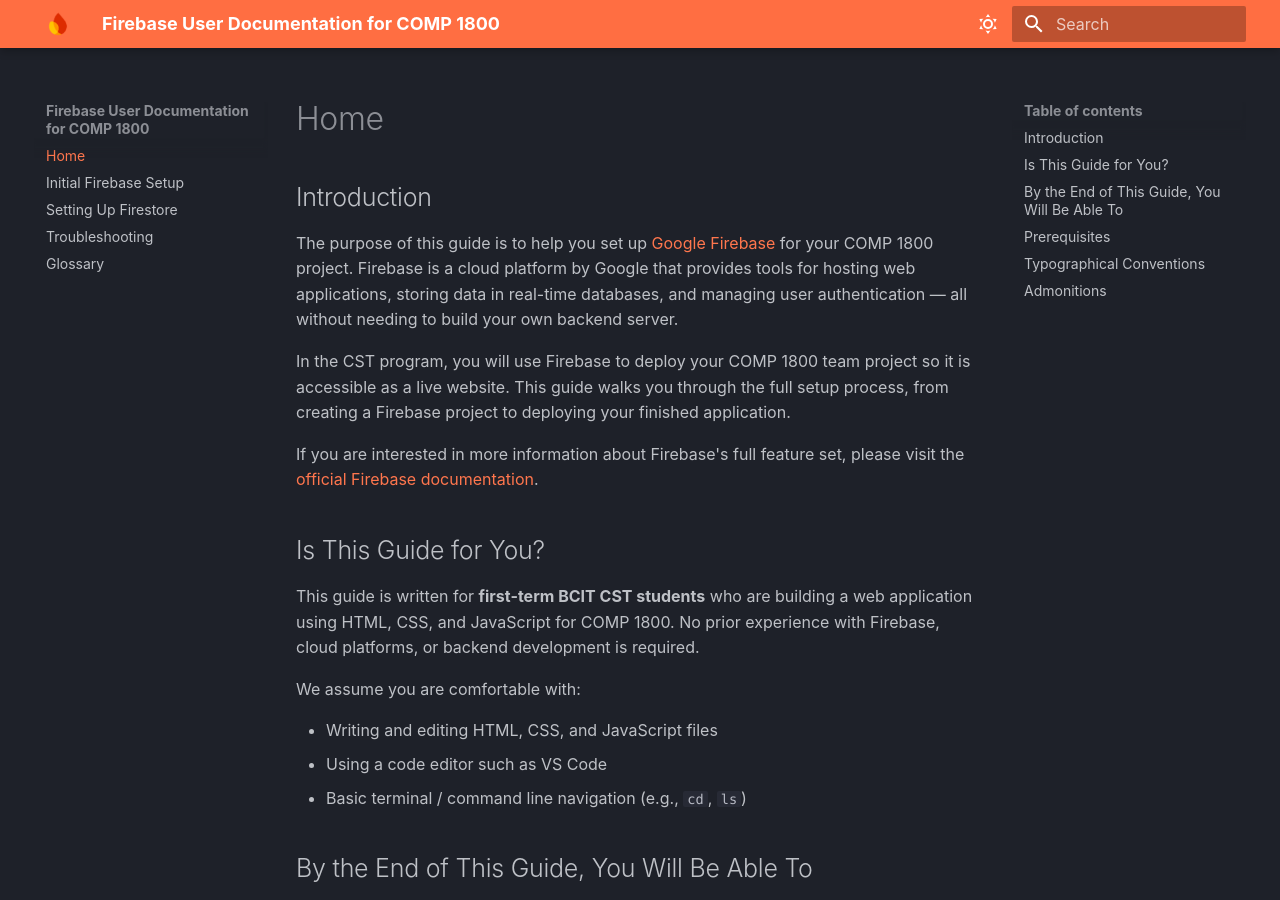
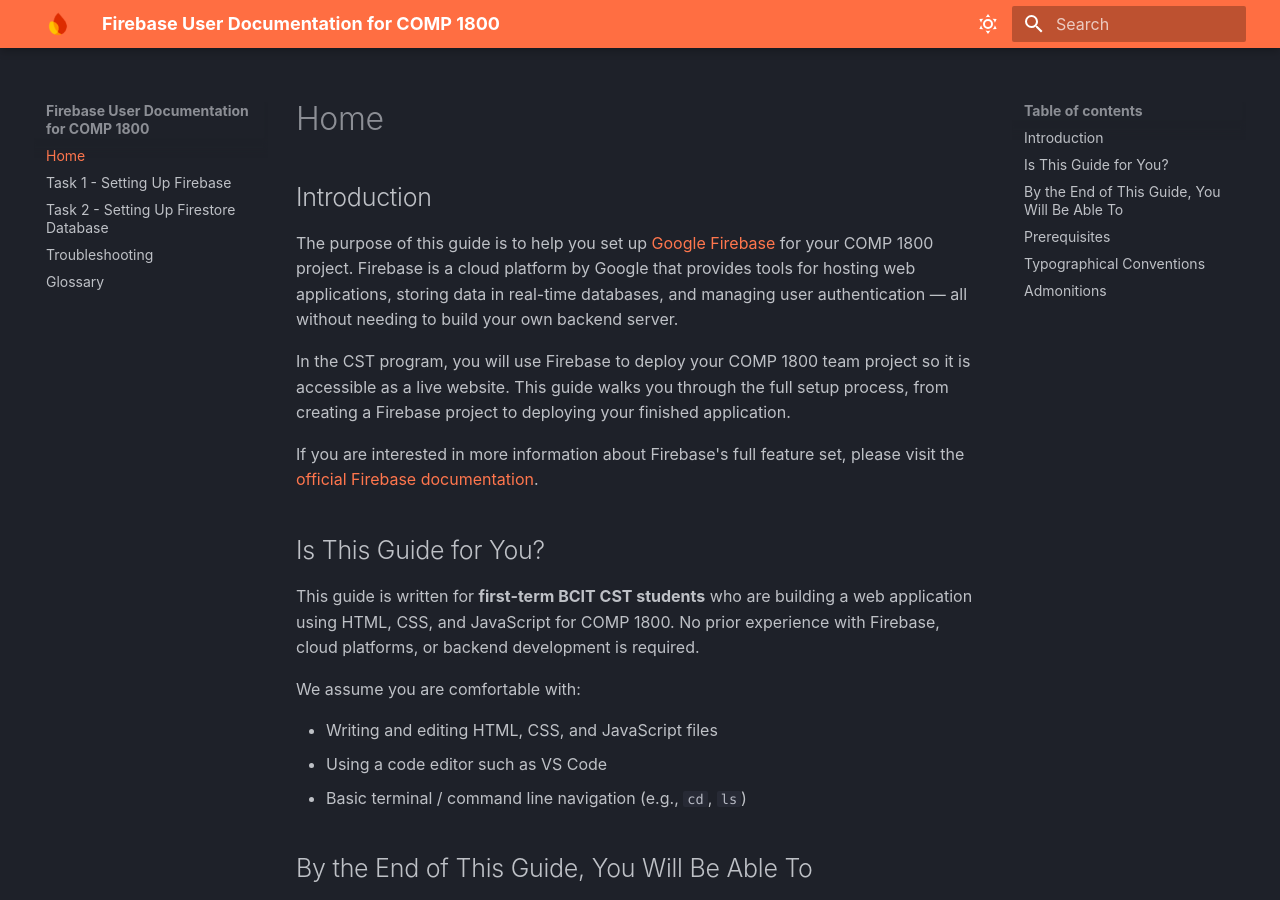
Before and after one commit to jameeel01/MKDOCS, an MkDocs documentation site: the page built from docs/index.md, in a window 1280 px wide and 900 px high. Built offline with MkDocs 1.6.1 and Material for MkDocs 9.7.7, drawn with Linux system fonts in a browser that asks for light colours; some web fonts are replaced.

Commit message:
Update task names to be synonymous

```diff
--- a/mkdocs.yml
+++ b/mkdocs.yml
@@ -30,8 +30,8 @@
 
 nav:
   - Home: index.md
-  - Initial Firebase Setup: task1_firebase_setup.md
-  - Setting Up Firestore: task2_firestore_setup.md
+  -  Task 1 - Setting Up Firebase: task1_firebase_setup.md
+  -  Task 2 - Setting Up Firestore Database: task2_firestore_setup.md
   # - Setting Up Authentication: task3_auth_setup.md
   # - Deploying Your Project: task4_deploy.md
   - Troubleshooting: troubleshooting.md
```
Also changed, not shown: docs/task1_firebase_setup.md (+1 -1 lines), docs/task2_firestore_setup.md (+3 -4 lines).
